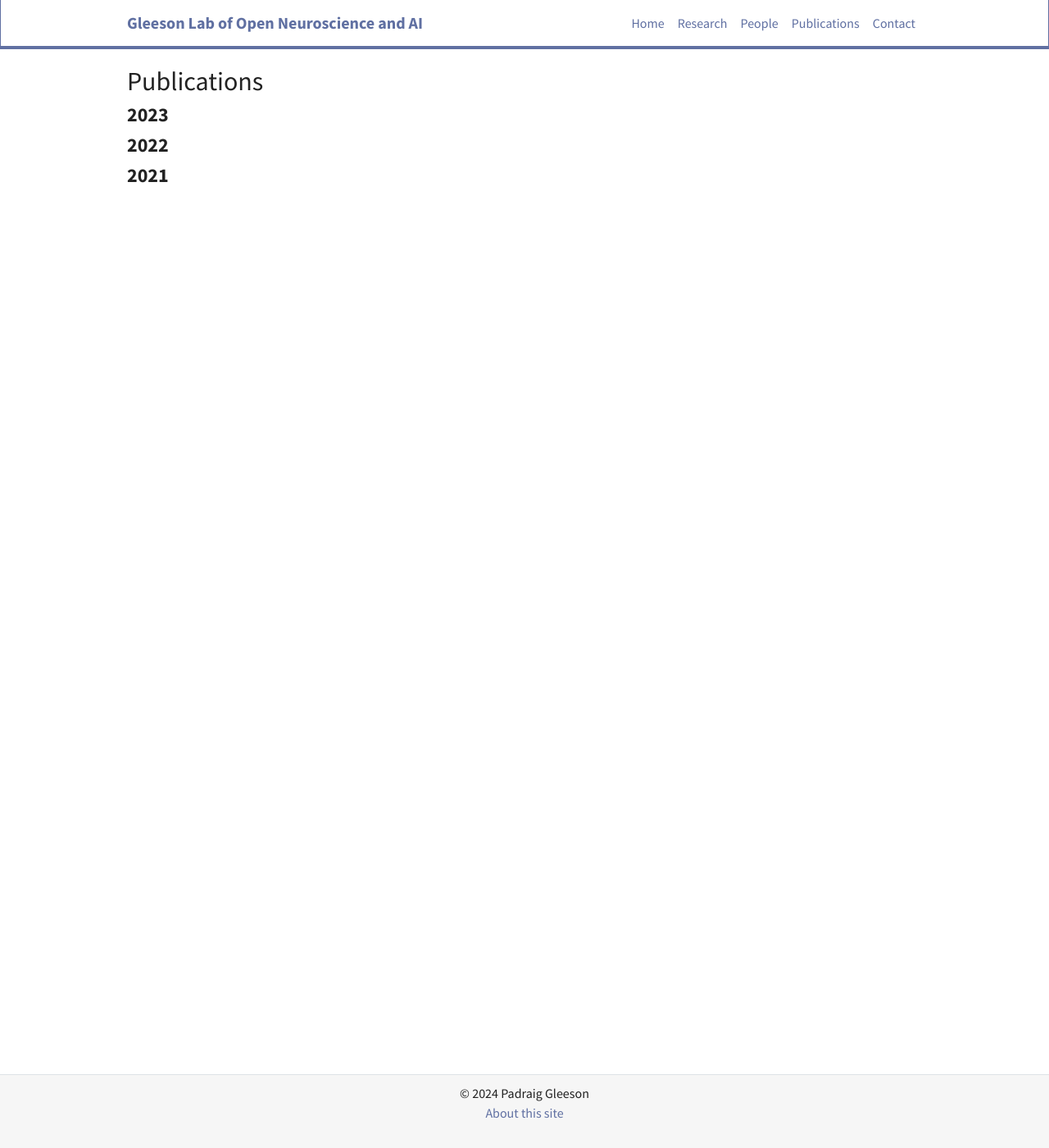
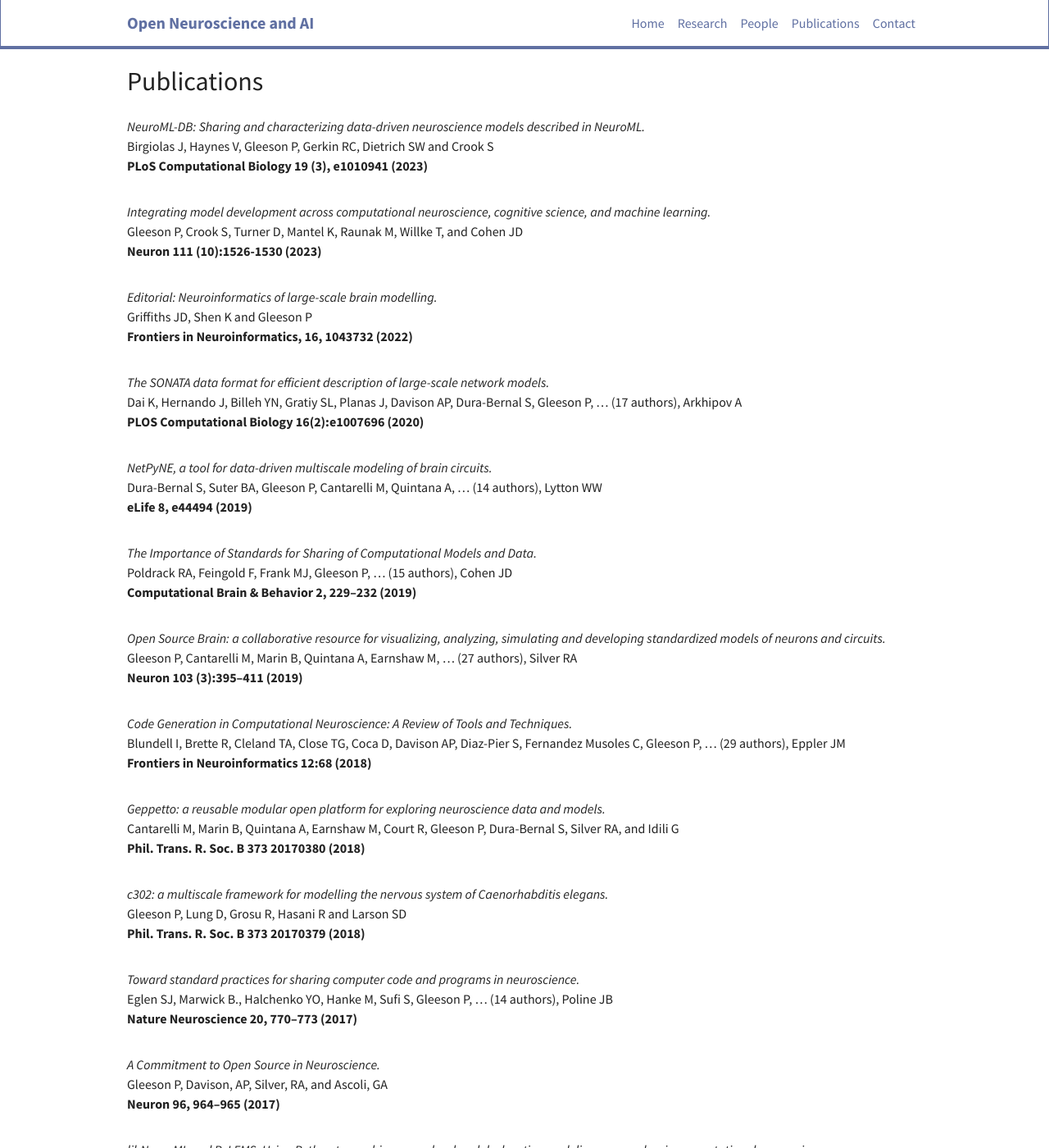
Before and after one commit to pgleeson/openneurolab, a Jekyll site: the page built from _pages/publications.md, in a window 1280 px wide and 1400 px high. Shown: the whole window at 82% size. Built offline with Jekyll 4.4.1, drawn with Linux system fonts in a browser that asks for light colours; nearby versions of some CDN libraries; some of the changed text lies outside the part shown.

Commit message:
Add yaml with publications

```diff
--- /dev/null
+++ b/_data/publications.yml
@@ -0,0 +1,94 @@
+- authors: Gleeson P, Crook S, Turner D, Mantel K, Raunak M, Willke T, and Cohen JD
+  year: 2023
+  title: Integrating model development across computational neuroscience, cognitive science, and machine learning.
+  reference: Neuron 111 (10):1526-1530
+
+- authors: Birgiolas J, Haynes V, Gleeson P, Gerkin RC, Dietrich SW and Crook S
+  year: 2023
+  title: "NeuroML-DB: Sharing and characterizing data-driven neuroscience models described in NeuroML."
+  reference: PLoS Computational Biology 19 (3), e1010941
+
+- authors: Griffiths JD, Shen K and Gleeson P
+  year: 2022
+  title: "Editorial: Neuroinformatics of large-scale brain modelling."
+  reference: Frontiers in Neuroinformatics, 16, 1043732
+
+- authors: Dai K, Hernando J, Billeh YN, Gratiy SL, Planas J, Davison AP, Dura-Bernal S, Gleeson P, … (17 authors), Arkhipov A
+  year: 2020
+  title: The SONATA data format for efficient description of large-scale network models.
+  reference: PLOS Computational Biology 16(2):e1007696
+
+- authors: Gleeson P, Cantarelli M, Marin B, Quintana A, Earnshaw M, … (27 authors), Silver RA
+  year: 2019
+  title: "Open Source Brain: a collaborative resource for visualizing, analyzing, simulating and developing standardized models of neurons and circuits."
+  reference: Neuron 103 (3):395–411
+
+- authors: Poldrack RA, Feingold F, Frank MJ, Gleeson P, … (15 authors), Cohen JD
+  year: 2019
+  title: The Importance of Standards for Sharing of Computational Models and Data.
+  reference: Computational Brain & Behavior 2, 229–232
+
+- authors: Dura-Bernal S, Suter BA, Gleeson P, Cantarelli M, Quintana A, … (14 authors), Lytton WW
+  year: 2019
+  title: NetPyNE, a tool for data-driven multiscale modeling of brain circuits.
+  reference: eLife 8, e44494
+
+- authors: Gleeson P, Lung D, Grosu R, Hasani R and Larson SD
+  year: 2018
+  title: "c302: a multiscale framework for modelling the nervous system of Caenorhabditis elegans."
+  reference: Phil. Trans. R. Soc. B 373 20170379
+
+- authors: Cantarelli M, Marin B, Quintana A, Earnshaw M, Court R, Gleeson P, Dura-Bernal S, Silver RA, and Idili G
+  year: 2018
+  title: "Geppetto: a reusable modular open platform for exploring neuroscience data and models."
+  reference: Phil. Trans. R. Soc. B 373 20170380
+
+- authors: Blundell I, Brette R, Cleland TA, Close TG, Coca D, Davison AP, Diaz-Pier S, Fernandez Musoles C, Gleeson P, … (29  authors), Eppler JM
+  year: 2018
+  title: "Code Generation in Computational Neuroscience: A Review of Tools and Techniques."
+  reference: Frontiers in Neuroinformatics 12:68
+
+- authors: Gleeson P, Davison, AP, Silver, RA, and Ascoli, GA
+  year: 2017
+  title: A Commitment to Open Source in Neuroscience.
+  reference: Neuron 96, 964–965
+
+- authors: Eglen SJ, Marwick B., Halchenko YO, Hanke M, Sufi S, Gleeson P, … (14 authors), Poline JB
+  year: 2017
+  title: Toward standard practices for sharing computer code and programs in neuroscience.
+  reference: Nature Neuroscience 20, 770–773
+
+- authors: Cannon RC*, Gleeson P*, Crook S, Ganapathy G, Marin B, Piasini E and Silver RA
+  year: 2014
+  title: "LEMS: a language for expressing complex biological models in concise and hierarchical form and its use in underpinning NeuroML 2."
+  reference: Frontiers in Neuroinformatics 8:79
+
+- authors: Szigeti B, Gleeson P, Vella M, Khayrulin S, Palyanov A, Hokanson J, Currie M, Cantarelli M, Idili G and Larson S
+  year: 2014
+  title: "OpenWorm: an open-science approach to modeling Caenorhabditis elegans."
+  reference: Frontiers in Computational Neuroscience 8:137
+
+- authors: Farinella M, Ruedt DT, Gleeson P, Lanore F, Silver, RA
+  year: 2014
+  title: Glutamate-bound NMDARs arising from in vivo-like network activity extend spatio-temporal integration in a L5 cortical pyramidal cell model.
+  reference: PLOS Computational Biology 10(4):e1003590
+
+- authors: Vella M, Robinson HPC, Cannon RC, Ganapathy G, Crook S, Davison AP, Silver RA, Gleeson P
+  year: 2014
+  title: "libNeuroML and PyLEMS: Using Python to combine procedural and declarative modeling approaches in computational neuroscience."
+  reference: Frontiers in Neuroinformatics 8:38
+
+- authors: Gleeson P, Crook S, Cannon RC, Hines ML, Billings GO, Farinella M, Morse TM, Davison AP, Ray S, Bhalla US, Barnes SR, Dimitrova YD, Silver RA
+  year: 2010
+  title: "NeuroML: A language for describing data driven models of neurons and networks with a high degree of biological detail."
+  reference: PLOS Computational Biology 6(6):e1000, 815
+
+- authors: Vervaeke K, Lorincz A, Gleeson P, Farinella M, Nusser Z, Silver RA
+  year: 2010
+  title: Rapid desynchronization of an electrically coupled interneuron network with sparse excitatory synaptic input.
+  reference: Neuron 67(3):435451
+
+- authors: Gleeson P, Steuber V, Silver RA
+  year: 2007
+  title: "neuroConstruct: a tool for modeling networks of neurons in 3D space."
+  reference: Neuron 54(2):219-235
--- a/_includes/header.html
+++ b/_includes/header.html
@@ -1,7 +1,7 @@
 <nav class="navbar navbar-expand-md fixed-top navbar-light bg-light">
   <div class="container-fluid">
   <a class="navbar-brand" href="{{ site.url }}{{ site.baseurl }}/">
-    Gleeson Lab of Open Neuroscience and AI</a>
+    Open Neuroscience and AI</a>
   <button class="navbar-toggler navbar-toggler-right" type="button" data-toggle="collapse" data-target="#navbarSupportedContent" aria-controls="navbarSupportedContent" aria-expanded="false" aria-label="Toggle navigation">
     <span class="navbar-toggler-icon"></span>
   </button>
--- a/_pages/people.md
+++ b/_pages/people.md
@@ -32,7 +32,12 @@ permalink: /people
 </div>
 
 
+# Outreach
 
 ## GSoC
 
+Members of the lab have been actively involved in the [Google Summer of Code](https://summerofcode.withgoogle.com/) program, through the [INCF](https://incf.org) organisation.
+
 ## Outreachy
+
+Members of the lab have been mentors in the [Outreachy](https://www.outreachy.org/) program as part of <a href="https://modeci.org">ModECI - the Model Exchange and Convergence Initiative</a>.
--- a/_pages/publications.md
+++ b/_pages/publications.md
@@ -7,8 +7,20 @@ permalink: /publications
 ---
 # Publications
 
-## 2023
 
-## 2022
+<div class="row">
+  {% assign publications = site.data.publications | sort: 'year' | reverse %}
 
-## 2021
+  {% for pub in publications %}
+  {% unless person.break %}
+  <div class="col-sm-12">
+  <p></p>
+  <p id="{{ pub.title }}">
+  <i> {{ pub.title }}</i><br/>{{ pub.authors }}<br/><b>{{ pub.reference }} ({{ pub.year }})</b>
+  </p>
+  </div>
+  {% endunless %}
+
+  {% endfor %}
+
+</div>
--- a/css/main.scss
+++ b/css/main.scss
@@ -35,9 +35,9 @@ h2 {
 
 @media (min-width: 992px) {
     .bigtitle {
-      font-size: $font-size-base * 2;
-      padding-top: 10px;
-      color: $gray-100;
+      font-size: $font-size-base * 1.5;
+      padding-top: 7px;
+      color: rgba(52, 89, 106, 0.994);
     }
 }
 
```
